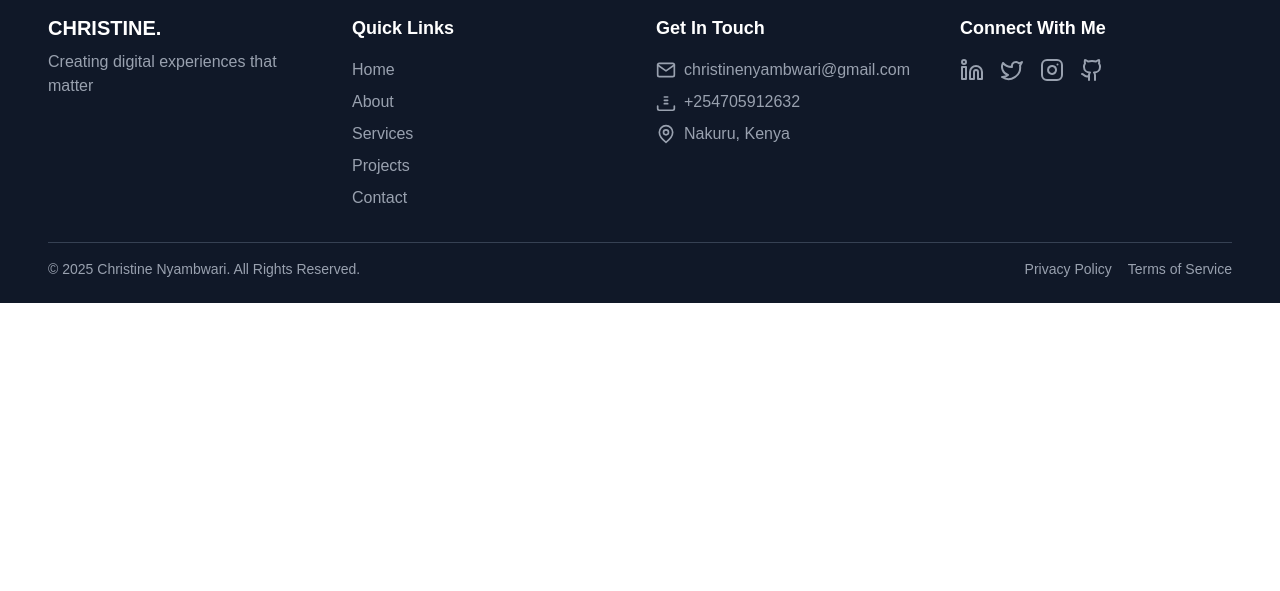
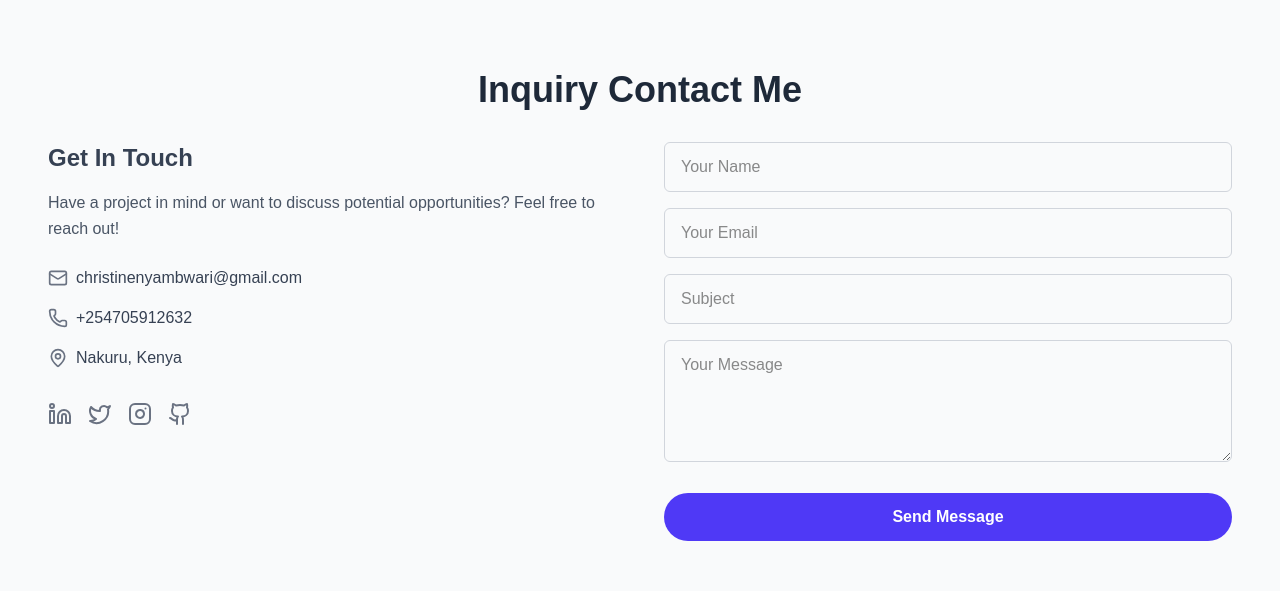
Before and after one commit to Captain-Carl-Larc/portfolio, a Next.js app in the folder carl/: page / in a window 1280 px wide. Shown: the part 3238-3829 px from the top of the page. Before the commit the page ends 3541 px from the top, so only its background shows below. Built offline with nearby package versions, Linux system fonts and the light colour scheme.

Commit message:
contact section made

```diff
--- /dev/null
+++ b/carl/src/app/components/contact.jsx
@@ -0,0 +1,117 @@
+import React from 'react';
+import {
+    Mail,
+    Phone,
+    MapPin,
+    Linkedin,
+    Twitter,
+    Instagram,
+    Github,
+} from 'lucide-react'; // Import icons
+
+const ContactSection = () => {
+    return (
+        <section className="py-20 bg-gray-50">
+            <div className="container mx-auto px-4 md:px-8 lg:px-12">
+                <h2 className="text-3xl lg:text-4xl font-bold text-gray-800 mb-8 text-center">
+                    Inquiry Contact Me
+                </h2>
+                <div className="grid grid-cols-1 md:grid-cols-2 gap-12">
+                    {/* Left Side: Get In Touch */}
+                    <div>
+                        <h3 className="text-2xl font-semibold text-gray-700 mb-4">
+                            Get In Touch
+                        </h3>
+                        <p className="text-gray-600 leading-relaxed mb-6">
+                            Have a project in mind or want to discuss potential
+                            opportunities? Feel free to reach out!
+                        </p>
+                        <div className="space-y-4">
+                            <div className="flex items-center gap-2">
+                                <Mail className="w-5 h-5 text-gray-500" />
+                                <span className="text-gray-700">
+                                    christinenyambwari@gmail.com
+                                </span>
+                            </div>
+                            <div className="flex items-center gap-2">
+                                <Phone className="w-5 h-5 text-gray-500" />
+                                <span className="text-gray-700">+254705912632</span>
+                            </div>
+                            <div className="flex items-center gap-2">
+                                <MapPin className="w-5 h-5 text-gray-500" />
+                                <span className="text-gray-700">Nakuru, Kenya</span>
+                            </div>
+                        </div>
+                        <div className="flex space-x-4 mt-8">
+                            <a
+                                href="https://linkedin.com"  // Replace with actual URL
+                                target="_blank"
+                                rel="noopener noreferrer"
+                                className="text-gray-500 hover:text-indigo-600 transition-colors"
+                                aria-label="LinkedIn"
+                            >
+                                <Linkedin className="w-6 h-6" />
+                            </a>
+                            <a
+                                href="https://twitter.com"   // Replace with actual URL
+                                target="_blank"
+                                rel="noopener noreferrer"
+                                className="text-gray-500 hover:text-indigo-600 transition-colors"
+                                aria-label="Twitter"
+                            >
+                                <Twitter className="w-6 h-6" />
+                            </a>
+                            <a
+                                href="https://instagram.com" // Replace with actual URL
+                                target="_blank"
+                                rel="noopener noreferrer"
+                                className="text-gray-500 hover:text-indigo-600 transition-colors"
+                                aria-label="Instagram"
+                            >
+                                <Instagram className="w-6 h-6" />
+                            </a>
+                            <a
+                                href="https://github.com" // Replace with actual URL
+                                target="_blank"
+                                rel="noopener noreferrer"
+                                className="text-gray-500 hover:text-indigo-600 transition-colors"
+                                aria-label="Github"
+                            >
+                                <Github className="w-6 h-6" />
+                            </a>
+                        </div>
+                    </div>
+
+                    {/* Right Side: Contact Form */}
+                    <div>
+                        <input
+                            type="text"
+                            placeholder="Your Name"
+                            className="mb-4 w-full px-4 py-3 rounded-md border border-gray-300 focus:outline-none focus:ring-2 focus:ring-indigo-500 focus:border-transparent"
+                        />
+                        <input
+                            type="email"
+                            placeholder="Your Email"
+                            className="mb-4 w-full px-4 py-3 rounded-md border border-gray-300 focus:outline-none focus:ring-2 focus:ring-indigo-500 focus:border-transparent"
+                        />
+                        <input
+                            type="text"
+                            placeholder="Subject"
+                            className="mb-4 w-full px-4 py-3 rounded-md border border-gray-300 focus:outline-none focus:ring-2 focus:ring-indigo-500 focus:border-transparent"
+                        />
+                        <textarea
+                            placeholder="Your Message"
+                            className="mb-6 w-full px-4 py-3 rounded-md border border-gray-300 focus:outline-none focus:ring-2 focus:ring-indigo-500 focus:border-transparent"
+                            rows={4}
+                        />
+                        <button className="w-full bg-indigo-600 hover:bg-indigo-700 text-white font-semibold py-3 px-6 rounded-full focus:outline-none focus:ring-2 focus:ring-indigo-500 transition-colors duration-300">
+                            Send Message
+                        </button>
+                    </div>
+                </div>
+            </div>
+        </section>
+    );
+};
+
+export default ContactSection;
```
